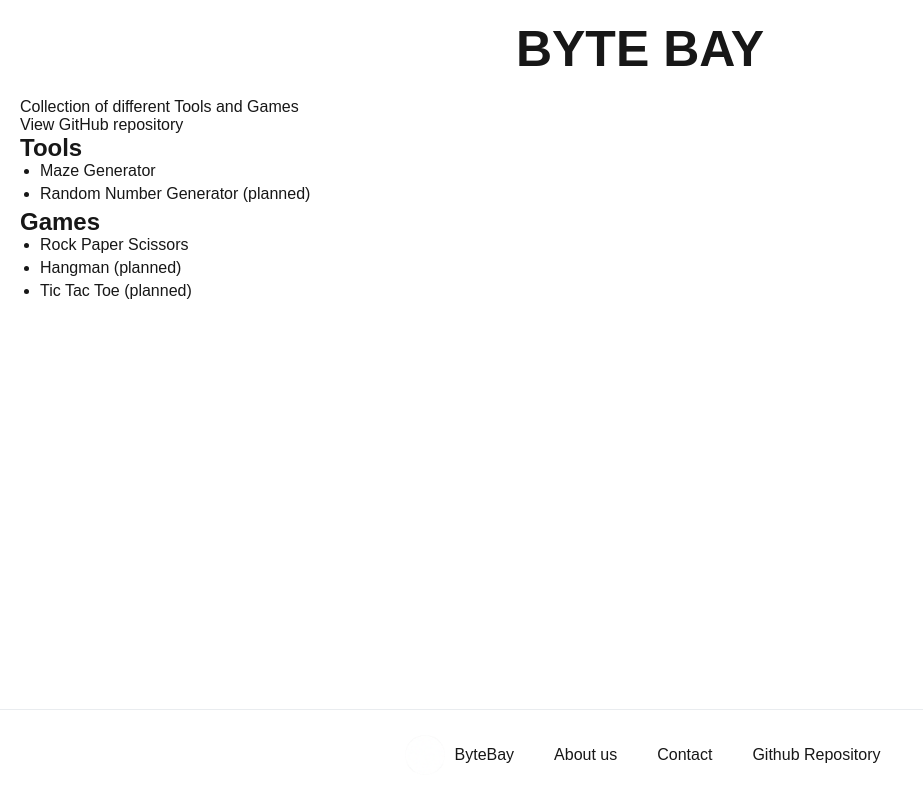
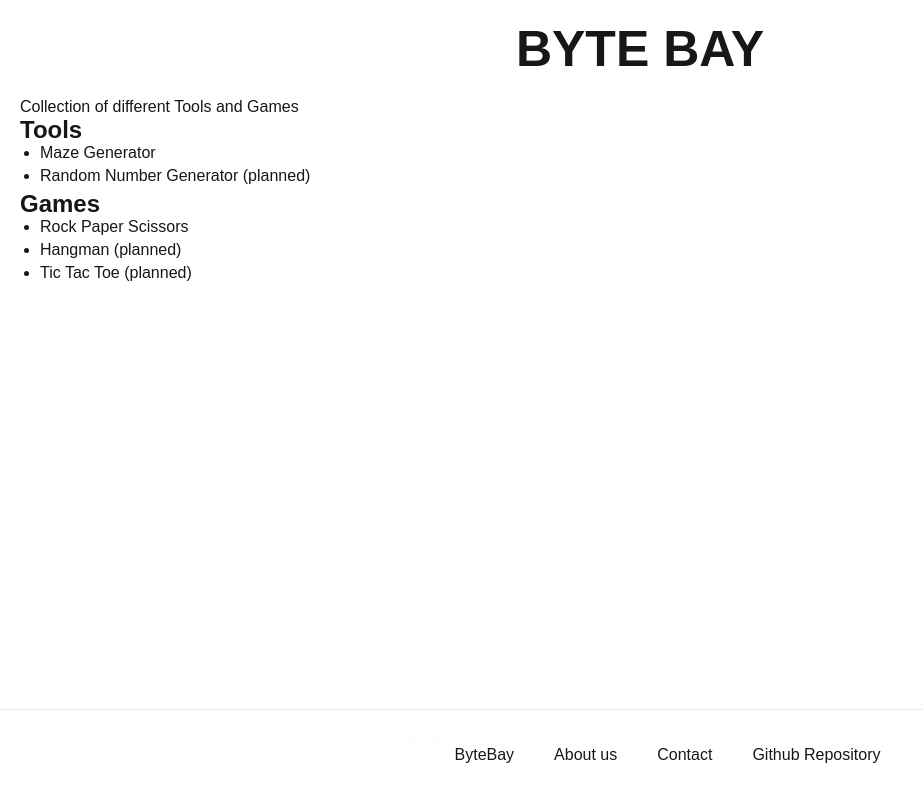
Before and after one commit to hafemi/bytecrate, a Next.js app: page / in a window 1280 px wide. Shown: the whole page, without its empty margins (0-923 px from the left). Built offline with nearby package versions, Linux system fonts and the light colour scheme.

Commit message:
HomePage - removed "view github" paragraph

```diff
--- a/app/page.tsx
+++ b/app/page.tsx
@@ -10,12 +10,6 @@ export default function Home() {
       <main className={styles.main}>
         <h1>BYTE BAY</h1>
         <p>Collection of different Tools and Games</p>
-        <p>
-          View GitHub{' '}
-          <a href="https://github.com/hafemi/byte-bay" target="_blank" rel="noopener noreferrer">
-            repository
-          </a>
-        </p>
         <section>
           <h2>Tools</h2>
           <ul>
```
